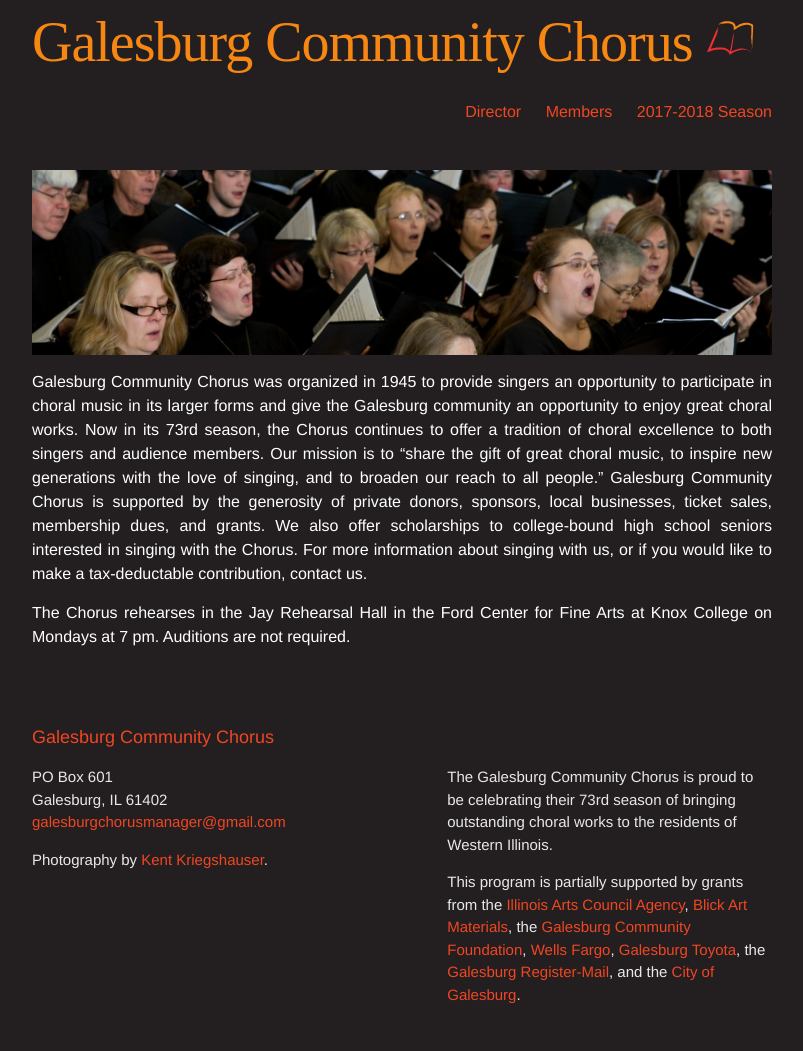
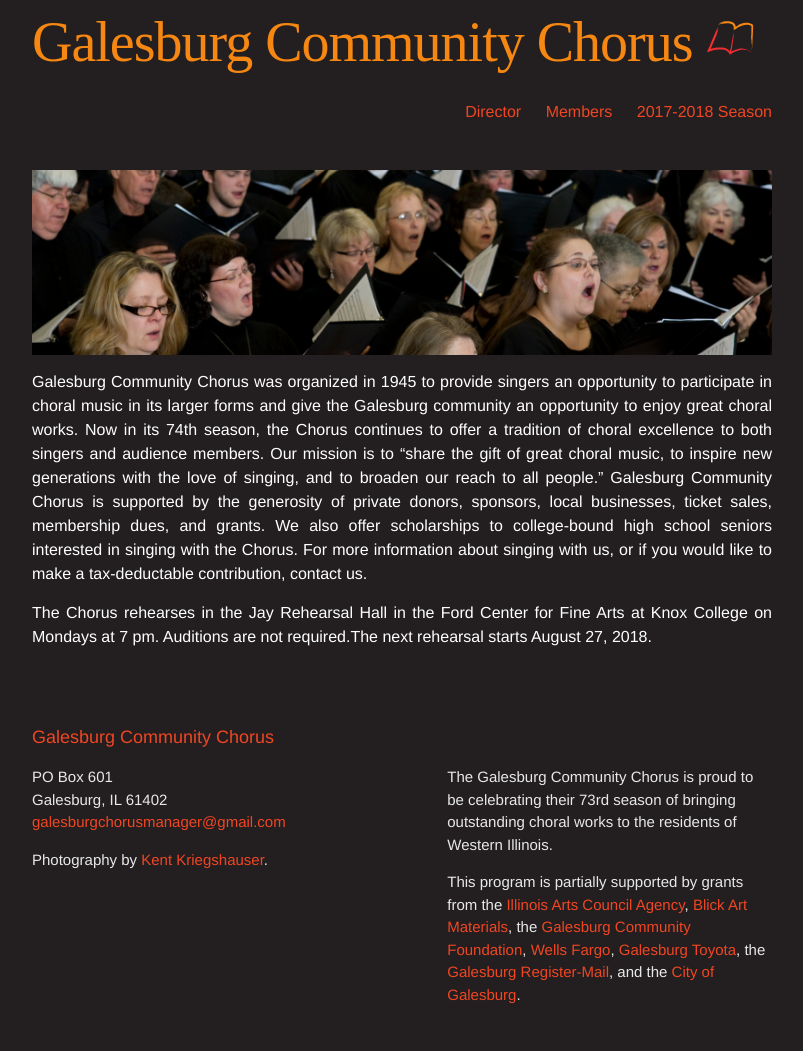
Before and after one commit to galesburgchorus/galesburgchorus.github.io, a Jekyll site: the page built from index.md, in a window 1280 px wide. Shown: the whole page, without its empty margins (238-1041 px from the left). Built offline with Jekyll 4.4.1, drawn with Linux system fonts in a browser that asks for light colours; some web fonts are replaced.

Commit message:
Update index.md

```diff
--- a/index.md
+++ b/index.md
@@ -10,7 +10,7 @@ published: true
 
 Galesburg Community Chorus was organized in 1945 to provide singers an opportunity
 to participate in choral music in its larger forms and give the Galesburg community an
-opportunity to enjoy great choral works. Now in its 73rd season, the Chorus continues to
+opportunity to enjoy great choral works. Now in its 74th season, the Chorus continues to
 offer a tradition of choral excellence to both singers and audience members. Our mission
 is to “share the gift of great choral music, to inspire new generations with the love of singing,
 and to broaden our reach to all people.” Galesburg Community Chorus is supported by the
@@ -19,4 +19,4 @@ and grants. We also offer scholarships to college-bound high school seniors inte
 singing with the Chorus. For more information about singing with us, or if you would like to
 make a tax-deductable contribution, contact us.
 
-The Chorus rehearses in the Jay Rehearsal Hall in the Ford Center for Fine Arts at Knox College on Mondays at 7 pm. Auditions are not required.
+The Chorus rehearses in the Jay Rehearsal Hall in the Ford Center for Fine Arts at Knox College on Mondays at 7 pm. Auditions are not required.The next rehearsal starts August 27, 2018.
```
